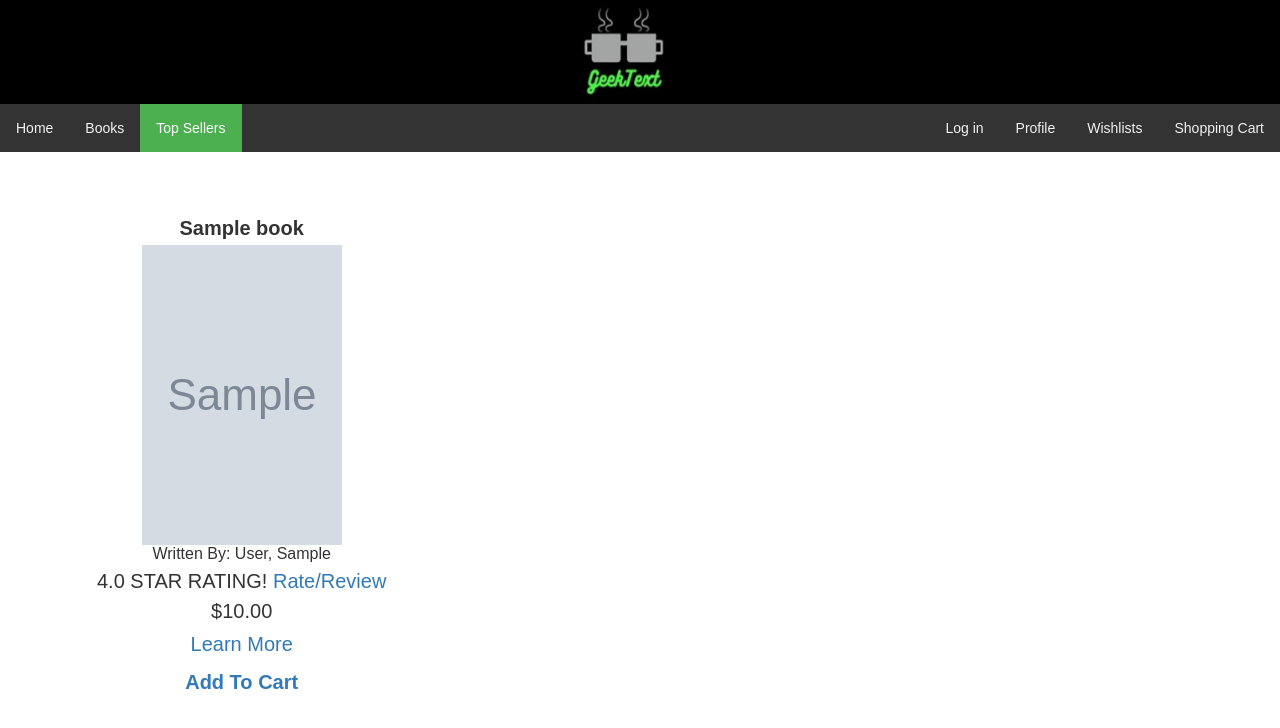
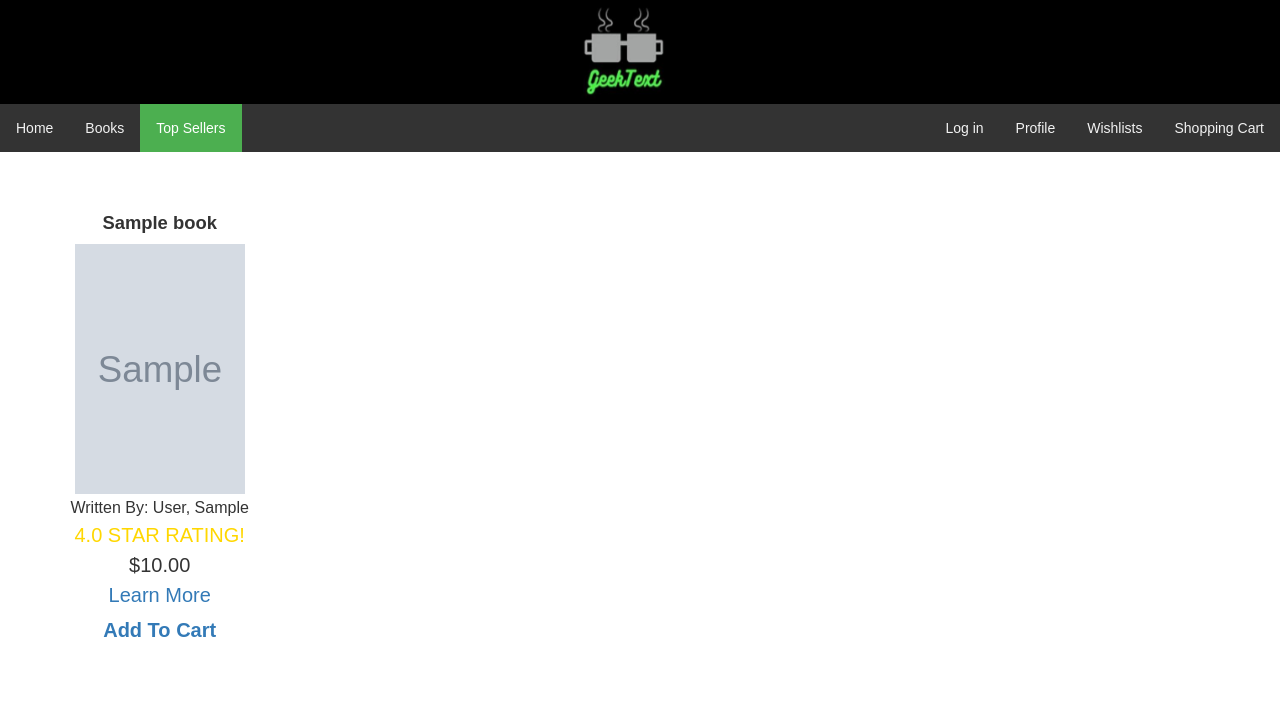
Before and after one commit to Mastercode35/CEN4010-Team3, a Django app: page /books/top in a window 1280 px wide. Shown: the top 728 px of the page. Run offline with Django 3.2, Linux system fonts and the light colour scheme; tables that the repository leaves empty hold one stand-in row (values such as "Sample post"); grey boxes marked "Sample" are stand-in pictures; parts of the project's set-up code (start-up, migrations or seed data) failed here and were passed over; some libraries are stand-ins or nearby versions.

Commit message:
Formatted the book search and display so that it shows 3 books per row

```diff
--- a/GeekText/bookstore/templates/bookstore/book_search.html
+++ b/GeekText/bookstore/templates/bookstore/book_search.html
@@ -82,7 +82,7 @@
 </head>
 
 
-<body >
+<body>
     <div id="logo" class=cl>
         {% load staticfiles %}
         <a href="/bookstore"><img src={% static "bookstore/Logo.jpg" %} style="width:14%; height:100%"></a>
@@ -131,15 +131,18 @@
 
     {% if not top %}
     <div style="text-align: right; padding-right: 5%;">
-        <h3>Books Per Page: <a style="padding-right:1%;" href="/bookstore/books/10-1/{{genre}}/{{sort}}">10</a> <a style="padding-right: 1%;" href="/bookstore/books/20-1/{{genre}}/{{sort}}">20</a> </h3>
+        <h3>Books Per Page: <a style="padding-right:1%;" href="/bookstore/books/10-1/{{genre}}/{{sort}}">10</a> <a
+                style="padding-right: 1%;" href="/bookstore/books/20-1/{{genre}}/{{sort}}">20</a> </h3>
     </div>
 
     <div style="text-align: center;">
         {% if page != 1 %}
-        <a style="font-size: 180%; padding:5%;" href="/bookstore/books/{{bpp}}-{{page|add:'-1'}}/{{genre}}/{{sort}}">Previous Page</a>
+        <a style="font-size: 180%; padding:5%;"
+            href="/bookstore/books/{{bpp}}-{{page|add:'-1'}}/{{genre}}/{{sort}}">Previous Page</a>
         {% endif %}
         {% if page != total_pages %}
-        <a style="font-size: 180%; padding:5%;" href="/bookstore/books/{{bpp}}-{{page|add:'1'}}/{{genre}}/{{sort}}">Next Page</a>
+        <a style="font-size: 180%; padding:5%;" href="/bookstore/books/{{bpp}}-{{page|add:'1'}}/{{genre}}/{{sort}}">Next
+            Page</a>
         {% endif %}
     </div>
 
@@ -154,13 +157,13 @@
         }
 
         .left {
-            width: 30%;
+            width: 20%;
             padding-left: 100px;
             padding-top: 100px;
         }
 
         .right {
-            width: 70%;
+            width: 80%;
         }
 
         /* Clear floats after the columns */
@@ -178,49 +181,76 @@
 
     <div class="row">
         {% if not top %}
-        <div class="column left">
+        <div class="column left" >
             <table>
                 <tr>
                     <th style="font-size: 150%; padding-bottom:20px">Ratings</th>
                 </tr>
                 <tr>
-                    <td class="sortfield"><li><a href="/bookstore/books/{{bpp}}-1/{{genre|default:'All'}}/5Star">4+ Star Rating</a></li></td>
+                    <td class="sortfield">
+                        <li><a href="/bookstore/books/{{bpp}}-1/{{genre|default:'All'}}/5Star">4+ Star Rating</a></li>
+                    </td>
                 </tr>
                 <tr>
-                    <td class="sortfield"><li><a href="/bookstore/books/{{bpp}}-1/{{genre|default:'All'}}/4Star">3+ Star Rating</a></li></td>
+                    <td class="sortfield">
+                        <li><a href="/bookstore/books/{{bpp}}-1/{{genre|default:'All'}}/4Star">3+ Star Rating</a></li>
+                    </td>
                 </tr>
                 <tr>
-                    <td class="sortfield"><li><a href="/bookstore/books/{{bpp}}-1/{{genre|default:'All'}}/3Star">2+ Star Rating</a></li></td>
+                    <td class="sortfield">
+                        <li><a href="/bookstore/books/{{bpp}}-1/{{genre|default:'All'}}/3Star">2+ Star Rating</a></li>
+                    </td>
                 </tr>
                 <tr>
-                    <td class="sortfield"><li><a href="/bookstore/books/{{bpp}}-1/{{genre|default:'All'}}/2Star">1+ Star Rating</a></li></td>
+                    <td class="sortfield">
+                        <li><a href="/bookstore/books/{{bpp}}-1/{{genre|default:'All'}}/2Star">1+ Star Rating</a></li>
+                    </td>
                 </tr>
                 <tr>
-                    <td class="sortfield"><li><a href="/bookstore/books/{{bpp}}-1/{{genre|default:'All'}}/1Star">0+ Star Rating</a></li></td>
+                    <td class="sortfield">
+                        <li><a href="/bookstore/books/{{bpp}}-1/{{genre|default:'All'}}/1Star">0+ Star Rating</a></li>
+                    </td>
                 </tr>
                 <tr>
                     <th style="font-size: 150%; padding-top:20px; padding-bottom:20px">Sort By</th>
                 </tr>
                 <tr>
-                    <td class="sortfield"><li><a href="/bookstore/books/{{bpp}}-1/{{genre|default:'All'}}/Title">Title</a></li></td>
+                    <td class="sortfield">
+                        <li><a href="/bookstore/books/{{bpp}}-1/{{genre|default:'All'}}/Title">Title</a></li>
+                    </td>
                 </tr>
                 <tr>
-                    <td class="sortfield"><li><a href="/bookstore/books/{{bpp}}-1/{{genre|default:'All'}}/Author">Author</a></li></td>
+                    <td class="sortfield">
+                        <li><a href="/bookstore/books/{{bpp}}-1/{{genre|default:'All'}}/Author">Author</a></li>
+                    </td>
                 </tr>
                 <tr>
-                    <td class="sortfield"><li><a href="/bookstore/books/{{bpp}}-1/{{genre|default:'All'}}/PriceDesc">Price (Highest to Lowest)</a></li></td>
+                    <td class="sortfield">
+                        <li><a href="/bookstore/books/{{bpp}}-1/{{genre|default:'All'}}/PriceDesc">Price (Highest to
+                                Lowest)</a></li>
+                    </td>
                 </tr>
                 <tr>
-                    <td class="sortfield"><li><a href="/bookstore/books/{{bpp}}-1/{{genre|default:'All'}}/PriceAsc">Price (Lowest to Highest)</a></li></td>
+                    <td class="sortfield">
+                        <li><a href="/bookstore/books/{{bpp}}-1/{{genre|default:'All'}}/PriceAsc">Price (Lowest to
+                                Highest)</a></li>
+                    </td>
                 </tr>
                 <tr>
-                    <td class="sortfield"><li><a href="/bookstore/books/{{bpp}}-1/{{genre|default:'All'}}/Rating">Rating</a></li></td>
+                    <td class="sortfield">
+                        <li><a href="/bookstore/books/{{bpp}}-1/{{genre|default:'All'}}/Rating">Rating</a></li>
+                    </td>
                 </tr>
                 <tr>
-                    <td class="sortfield"><li><a href="/bookstore/books/{{bpp}}-1/{{genre|default:'All'}}/PublishDate">Date Published</a></li></td>
+                    <td class="sortfield">
+                        <li><a href="/bookstore/books/{{bpp}}-1/{{genre|default:'All'}}/PublishDate">Date Published</a>
+                        </li>
+                    </td>
                 </tr>
                 <tr>
-                    <td class="sortfield"><li><a href="/bookstore/books/{{bpp}}-1/{{genre|default:'All'}}/Featured">Featured</a></li></td>
+                    <td class="sortfield">
+                        <li><a href="/bookstore/books/{{bpp}}-1/{{genre|default:'All'}}/Featured">Featured</a></li>
+                    </td>
                 </tr>
                 <tr>
                     <th style="font-size: 150%; padding-top: 20px; padding-bottom:20px">Genres</th>
@@ -228,47 +258,98 @@
                 {% if genres %}
                 {% for genre in genres %}
                 <tr>
-                    <td class="sortfield"><li><a href="/bookstore/books/{{bpp}}-1/{{genre.id}}/Featured">{{genre.genre}}</a></li></td>
+                    <td class="sortfield">
+                        <li><a href="/bookstore/books/{{bpp}}-1/{{genre.id}}/Featured">{{genre.genre}}</a></li>
+                    </td>
                 </tr>
                 {% endfor %}
                 {% endif %}
             </table>
         </div>
         {% endif %}
+
+        {% if not top %}
         <div class="column right">
+        {% endif %}
+
             {% if books %}
-            <table style="width:55%;margin-top:50px;">
-                {% for book in books %}
+
+            {% if not top %}
+            <table style="width:70%;margin-top:50px;">
+            {% endif %}
+
+            {% if top %}
+            <table style="width:100%;margin-top:50px;">
+            {% endif %}
+
+                {% for list in books %}
 
                 <tr>
-                    <th style="text-align:center;padding:5px; font-size:125%">{{book.book_title}}</th>
+                    <table style="width:80%;">
+
+                        <col width="33%" />
+                        <col width="33%" />
+                        <col width="33%" />
+
+                        <tr>
+                            {% for book in list %}
+                            <th style="text-align:center; padding:10px; font-size:115%">{{book.book_title}}</th>
+                            {% endfor %}
                         </tr>
                         <tr>
-                    <td style="text-align:center"><img src={{book.image_url}} style="height:300px;width:200px" /></td>
+                            {% for book in list %}
+                            <td style="text-align:center"><img src={{book.image_url}}
+                                    style="height:250px;width:170px" />
+                            </td>
+                            {% endfor %}
                         </tr>
                         <tr>
-                    <td style="text-align: center;">Written By: {{book.last_name}}, {{book.first_name}}</td>
+                            {% for book in list %}
+                            <td style="text-align: center; padding-top:5px;">Written By: {{book.last_name}},
+                                {{book.first_name}}</td>
+                            {% endfor %}
                         </tr>
                         <tr>
-                    <td style="text-align:center; font-size:125%; padding:7px">{{book.rating}} STAR RATING!
+                            {% for book in list %}
+                            <td style="text-align:center; font-size:125%; padding:7px; color:gold;">{{book.rating}} STAR RATING!
+                            </td>
+                            {% endfor %}
+                        </tr>
+                        <!--
+                        <tr>
+                            {% for book in list %}
+                            <td style="text-align:center; font-size:125%; padding:7px">
                                 <a href="/bookstore/book_review/{{book.id}}"> Rate/Review</a>
                             </td>
+                            {% endfor %}
+                        </tr>
+                    -->
+                        <tr>
+                            {% for book in list %}
+                            <td style="text-align:center; font-size:125%">${{book.price}}
+                            </td>
+                            {% endfor %}
+                        </tr>
+                        <tr>
+                            {% for book in list %}
+                            <td style="padding-bottom:5px; padding-top:7px; text-align:center; font-size:125%">
+                                <a href="/bookstore/book_info/{{book.id}}"> Learn More </a>
+                            </td>
+                            {% endfor %}
+                        </tr>
+                        <tr>
+                            {% for book in list %}
+                            <th style="padding-bottom:10px; padding-top:7px; text-align:center; font-size:125%">
+                                <a href="/bookstore/something"> Add To Cart </a>
+                            </th>
+                            {% endfor %}
+                        </tr>
+
+
+                    </table>
 
                 </tr>
-                <tr>
-                    <td style="text-align:center; font-size:125%">${{book.price}} </td>
-                </tr>
-                <td>
-                <tr>
-                    <td style="padding-bottom:5px; padding-top:10px; text-align:center; font-size:125%">
-                        <a href="/bookstore/book_info/{{book.id}}"> Learn More </a>
-                    </td>
-                </tr>
-                <tr>
-                    <th style="padding-bottom:30px; padding-top:10px; text-align:center; font-size:125%">
-                        <a href="/bookstore/something"> Add To Cart </a>
-                    </th>
-                </tr>
+
 
 
                 {% endfor %}
--- a/GeekText/bookstore/views.py
+++ b/GeekText/bookstore/views.py
@@ -32,8 +32,20 @@ def book_search_top(request):
             'SELECT * FROM bookstore_genre'
     )
 
+    books = []
+    temp = []
+
+    for book in books_list:
+        if len(temp) == 3:
+            books.append(temp)
+            temp = []
+
+        temp.append(book)
+
+    books.append(temp)
+
     return render(request, 'bookstore/book_search.html',
-        {'books': books_list,
+        {'books': books,
          'genres': genre_list,
          'title':'Book Search Page',
          'top': True,
@@ -114,8 +126,20 @@ def genre_search_sort(request, books_page, genre, sort):
             'SELECT * FROM bookstore_genre'
     )
 
+    books = []
+    temp = []
+
+    for book in books_list:
+        if len(temp) == 3:
+            books.append(temp)
+            temp = []
+
+        temp.append(book)
+
+    books.append(temp)
+
     return render(request, 'bookstore/book_search.html',
-        {'books': books_list,
+        {'books': books,
          'genres': genre_list,
          'genre':genre,
          'sort': sort,
```
Lines whose indentation alone changed are shown as unchanged.
